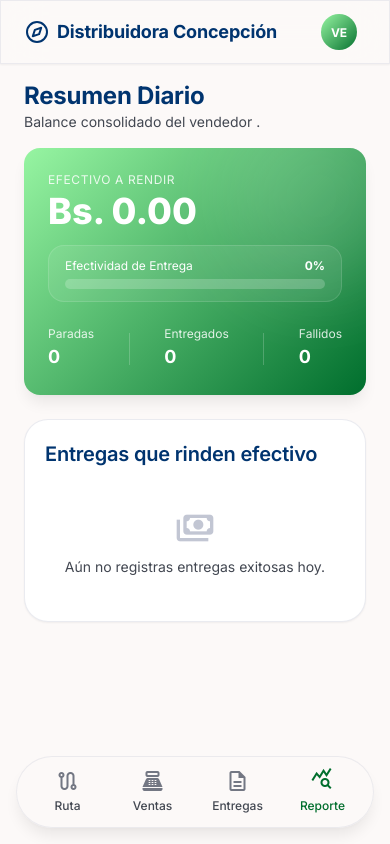
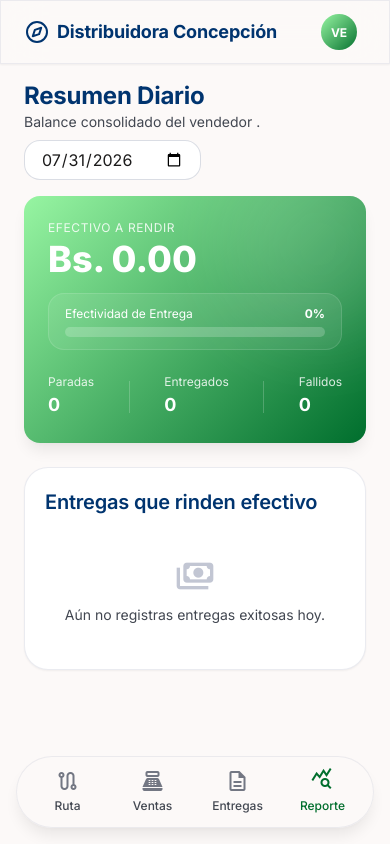
Before and after one commit to MateoDVE/Front-Concepcion, an Angular app: page /vendor/reporte in a window 390 px wide. Built offline with nearby package versions, Linux system fonts and the light colour scheme.

Commit message:
feat: implement base styles, responsive layout components, and vendor report interface

```diff
--- a/src/app/features/admin/layout/admin-layout.component.scss
+++ b/src/app/features/admin/layout/admin-layout.component.scss
@@ -17,7 +17,7 @@
 }
 
 .app-header {
-  height: $header-height;
+  height: calc(#{$header-height} + env(safe-area-inset-top, 0px));
   @include glass(0.8, 20px);
   position: fixed;
   top: 0;
@@ -25,7 +25,7 @@
   right: 0;
   z-index: $z-sticky;
   @include flex(row, space-between, center, $space-4);
-  padding: 0 $container-padding;
+  padding: env(safe-area-inset-top, 0px) $container-padding 0;
   box-shadow: $shadow-sm;
 
   .header-left {
@@ -78,8 +78,8 @@
 
 .app-main {
   flex: 1;
-  padding-top: calc(#{$header-height} + #{$space-4});
-  padding-bottom: calc(#{$bottom-nav-height} + #{$space-6});
+  padding-top: calc(#{$header-height} + #{$space-4} + env(safe-area-inset-top, 0px));
+  padding-bottom: calc(#{$bottom-nav-height} + #{$space-6} + env(safe-area-inset-bottom, 0px));
   width: 100%;
 }
 
@@ -92,7 +92,7 @@
   width: $sidebar-width;
   background: $color-surface-container-lowest;
   border-right: 1px solid rgba($color-outline-variant, 0.4);
-  padding: $space-6 0;
+  padding: calc(#{$space-6} + env(safe-area-inset-top, 0px)) 0 calc(#{$space-6} + env(safe-area-inset-bottom, 0px));
   z-index: $z-modal;
   @include flex-column(space-between, stretch, 0);
   transform: translateX(-100%);
@@ -222,7 +222,7 @@
 // ---- Bottom Navigation ----
 .app-bottom-nav {
   position: fixed;
-  bottom: $space-3;
+  bottom: calc(#{$space-3} + env(safe-area-inset-bottom, 0px));
   left: $space-4;
   right: $space-4;
   height: $bottom-nav-height;
--- a/src/app/features/almacen/layout/almacen-layout.component.scss
+++ b/src/app/features/almacen/layout/almacen-layout.component.scss
@@ -17,7 +17,7 @@
 }
 
 .app-header {
-  height: $header-height;
+  height: calc(#{$header-height} + env(safe-area-inset-top, 0px));
   @include glass(0.8, 20px);
   position: fixed;
   top: 0;
@@ -25,7 +25,7 @@
   right: 0;
   z-index: $z-sticky;
   @include flex(row, space-between, center, $space-4);
-  padding: 0 $container-padding;
+  padding: env(safe-area-inset-top, 0px) $container-padding 0;
   box-shadow: $shadow-sm;
 
   .header-left {
@@ -78,8 +78,8 @@
 
 .app-main {
   flex: 1;
-  padding-top: calc(#{$header-height} + #{$space-4});
-  padding-bottom: calc(#{$bottom-nav-height} + #{$space-6});
+  padding-top: calc(#{$header-height} + #{$space-4} + env(safe-area-inset-top, 0px));
+  padding-bottom: calc(#{$bottom-nav-height} + #{$space-6} + env(safe-area-inset-bottom, 0px));
   width: 100%;
 }
 
@@ -92,7 +92,7 @@
   width: $sidebar-width;
   background: $color-surface-container-lowest;
   border-right: 1px solid rgba($color-outline-variant, 0.4);
-  padding: $space-6 0;
+  padding: calc(#{$space-6} + env(safe-area-inset-top, 0px)) 0 calc(#{$space-6} + env(safe-area-inset-bottom, 0px));
   z-index: $z-modal;
   @include flex-column(space-between, stretch, 0);
   transform: translateX(-100%);
@@ -222,7 +222,7 @@
 // ---- Bottom Navigation ----
 .app-bottom-nav {
   position: fixed;
-  bottom: $space-3;
+  bottom: calc(#{$space-3} + env(safe-area-inset-bottom, 0px));
   left: $space-4;
   right: $space-4;
   height: $bottom-nav-height;
--- a/src/app/features/vendor/layout/vendor-layout.component.scss
+++ b/src/app/features/vendor/layout/vendor-layout.component.scss
@@ -9,7 +9,7 @@
 }
 
 .app-header {
-  height: $header-height;
+  height: calc(#{$header-height} + env(safe-area-inset-top, 0px));
   @include glass(0.85, 20px);
   position: fixed;
   top: 0;
@@ -17,7 +17,7 @@
   right: 0;
   z-index: $z-modal;
   @include flex(row, space-between, center, $space-4);
-  padding: 0 $container-padding;
+  padding: env(safe-area-inset-top, 0px) $container-padding 0;
   box-shadow: $shadow-sm;
 
   .header-left {
@@ -92,7 +92,7 @@
 // Vendor Dropdown
 .vendor-dropdown {
   position: absolute;
-  top: calc(#{$header-height} - #{$space-2});
+  top: calc(#{$header-height} + env(safe-area-inset-top, 0px) - #{$space-2});
   right: 0;
   width: 220px;
   background: $color-surface-container-lowest;
@@ -179,8 +179,8 @@
 
 .app-main {
   flex: 1;
-  padding-top: calc(#{$header-height} + #{$space-4});
-  padding-bottom: calc(#{$bottom-nav-height} + #{$space-8});
+  padding-top: calc(#{$header-height} + #{$space-4} + env(safe-area-inset-top, 0px));
+  padding-bottom: calc(#{$bottom-nav-height} + #{$space-8} + env(safe-area-inset-bottom, 0px));
   width: 100%;
   max-width: 600px; // Constraint to smartphone layout feel
   margin-left: auto;
@@ -190,7 +190,7 @@
 // Floating dock bar (island)
 .app-bottom-nav {
   position: fixed;
-  bottom: $space-4;
+  bottom: calc(#{$space-4} + env(safe-area-inset-bottom, 0px));
   left: 50%;
   transform: translateX(-50%);
   width: calc(100% - #{$space-8});
--- a/src/app/features/vendor/reporte/vendor-reporte.component.html
+++ b/src/app/features/vendor/reporte/vendor-reporte.component.html
@@ -1,8 +1,13 @@
 <div class="container animate-fade-in">
   <!-- Page Header -->
-  <div class="page-greeting mb-4">
-    <h2 class="text-headline-lg font-bold text-primary">Resumen Diario</h2>
-    <p class="text-muted text-body-sm">Balance consolidado del vendedor {{ activeVendor?.name }}.</p>
+  <div class="page-greeting mb-4 flex flex-col sm:flex-row justify-between items-start sm:items-center gap-2">
+    <div>
+      <h2 class="text-headline-lg font-bold text-primary">Resumen Diario</h2>
+      <p class="text-muted text-body-sm">Balance consolidado del vendedor {{ activeVendor?.name }}.</p>
+    </div>
+    <div class="date-selector-wrap">
+      <input type="date" [(ngModel)]="selectedDate" (change)="onDateChange()" class="input-date-picker" />
+    </div>
   </div>
 
   <div class="report-content space-y-6">
--- a/src/app/features/vendor/reporte/vendor-reporte.component.scss
+++ b/src/app/features/vendor/reporte/vendor-reporte.component.scss
@@ -78,3 +78,21 @@
     color: $color-outline-variant;
   }
 }
+
+.input-date-picker {
+  padding: $space-2 $space-4;
+  border-radius: $radius-default;
+  border: 1px solid rgba($color-outline-variant, 0.6);
+  font-family: inherit;
+  font-size: $text-body-md;
+  color: $color-on-surface;
+  background-color: $color-surface-container-lowest;
+  outline: none;
+  transition: border-color 0.2s ease;
+  min-width: 160px;
+
+  &:focus {
+    border-color: $color-primary;
+    box-shadow: 0 0 0 2px rgba($color-primary, 0.1);
+  }
+}
--- a/src/app/features/vendor/reporte/vendor-reporte.component.ts
+++ b/src/app/features/vendor/reporte/vendor-reporte.component.ts
@@ -1,12 +1,13 @@
 import { Component, inject, OnInit } from '@angular/core';
 import { CommonModule } from '@angular/common';
+import { FormsModule } from '@angular/forms';
 import { StateService } from '../../../core/services/state.service';
 import { Order, Vendor } from '../../../core/models/types';
 import { map } from 'rxjs/operators';
 
 @Component({
   selector: 'app-vendor-reporte',
-  imports: [CommonModule],
+  imports: [CommonModule, FormsModule],
   templateUrl: './vendor-reporte.component.html',
   styleUrl: './vendor-reporte.component.scss',
   standalone: true
@@ -16,6 +17,7 @@ export class VendorReporteComponent implements OnInit {
 
   activeVendor: Vendor | null = null;
   vendorOrders: Order[] = [];
+  selectedDate = '';
 
   // Summary Metrics
   totalStops = 0;
@@ -25,6 +27,7 @@ export class VendorReporteComponent implements OnInit {
   efficiencyRate = 0;
 
   ngOnInit() {
+    this.selectedDate = this.getLocalDateString();
     this.stateService.activeVendor$.subscribe(av => {
       this.activeVendor = av;
       this.loadVendorReport();
@@ -39,7 +42,10 @@ export class VendorReporteComponent implements OnInit {
     if (!this.activeVendor) return;
 
     this.stateService.orders$.pipe(
-      map(orders => orders.filter(o => o.vendorId === this.activeVendor?.id))
+      map(orders => orders.filter(o =>
+        o.vendorId === this.activeVendor?.id &&
+        this.getLocalDateString(new Date(o.createdAt)) === this.selectedDate
+      ))
     ).subscribe(orders => {
       this.vendorOrders = orders;
       this.computeMetrics();
@@ -60,6 +66,16 @@ export class VendorReporteComponent implements OnInit {
       : 0;
   }
 
+  onDateChange() {
+    this.loadVendorReport();
+  }
+
+  getLocalDateString(date: Date = new Date()): string {
+    const tzOffset = date.getTimezoneOffset() * 60000;
+    const localISOTime = (new Date(date.getTime() - tzOffset)).toISOString().slice(0, 10);
+    return localISOTime;
+  }
+
   formatCurrency(value: number): string {
     return `Bs. ${value.toFixed(2)}`;
   }
--- a/src/index.html
+++ b/src/index.html
@@ -5,7 +5,11 @@
   <meta charset="utf-8">
   <title>Concepcion</title>
   <base href="/">
-  <meta name="viewport" content="width=device-width, initial-scale=1">
+  <meta name="viewport" content="width=device-width, initial-scale=1.0, maximum-scale=1.0, user-scalable=no, viewport-fit=cover">
+  <meta name="apple-mobile-web-app-capable" content="yes">
+  <meta name="apple-mobile-web-app-status-bar-style" content="black-translucent">
+  <meta name="apple-mobile-web-app-title" content="Distribuidora Concepción">
+  <link rel="apple-touch-icon" href="Logo_Concepcion.jpg">
   <link rel="icon" type="image/x-icon" href="Logo_Concepcion.jpg">
   <!-- Fonts and Icons -->
   <link rel="preconnect" href="https://fonts.googleapis.com">
--- a/src/styles/_base.scss
+++ b/src/styles/_base.scss
@@ -6,12 +6,14 @@
   box-sizing: border-box;
   margin: 0;
   padding: 0;
+  -webkit-tap-highlight-color: transparent;
 }
 
 html {
   font-size: 16px;
   scroll-behavior: smooth;
   -webkit-text-size-adjust: 100%;
+  overscroll-behavior: none;
 }
 
 body {
@@ -24,6 +26,7 @@ body {
   -moz-osx-font-smoothing: grayscale;
   min-height: 100vh;
   overflow-x: hidden;
+  overscroll-behavior: none;
 }
 
 a {
@@ -31,8 +34,10 @@ a {
   text-decoration: none;
   transition: opacity $transition-fast;
 
-  &:hover {
-    opacity: 0.8;
+  @media (hover: hover) {
+    &:hover {
+      opacity: 0.8;
+    }
   }
 }
 
@@ -50,6 +55,8 @@ button {
   border: none;
   background: none;
   outline: none;
+  -webkit-appearance: none;
+  appearance: none;
 }
 
 input, select, textarea {
@@ -62,6 +69,8 @@ input, select, textarea {
   background: $color-surface-container-lowest;
   padding: $space-3 $space-4;
   transition: border-color $transition-fast, box-shadow $transition-fast;
+  -webkit-appearance: none;
+  appearance: none;
 
   &:focus {
     border-color: $color-primary;
@@ -372,7 +381,7 @@ input, select, textarea {
 .justify-start { justify-content: flex-start; }
 .shrink-0 { flex-shrink: 0; }
 .overflow-hidden { overflow: hidden; }
-.overflow-y-auto { overflow-y: auto; }
+.overflow-y-auto { overflow-y: auto; -webkit-overflow-scrolling: touch; }
 .truncate { overflow: hidden; text-overflow: ellipsis; white-space: nowrap; }
 .cursor-pointer { cursor: pointer; }
 .z-10 { z-index: 10; }
@@ -452,3 +461,10 @@ input, select, textarea {
   margin-top: $space-1;
   display: block;
 }
+
+// iOS Zoom prevention & Safari mobile inputs
+@media screen and (max-width: 767px) {
+  input, select, textarea, .form-input, .form-select {
+    font-size: 16px !important;
+  }
+}
```
Also changed, not shown: src/styles/_mixins.scss (+12 -0 lines).
